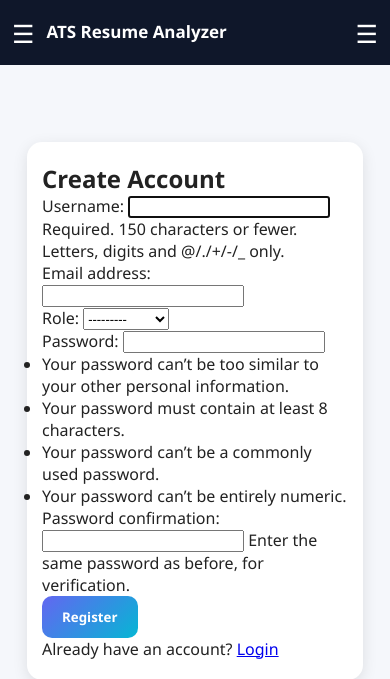
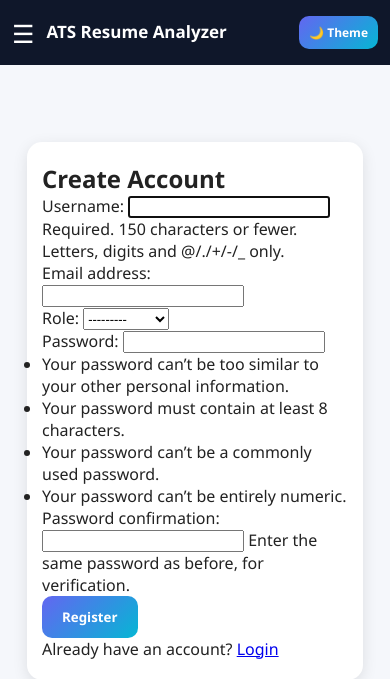
Before and after one commit to siddheshjadhav331-sys/ATS_Resume-Analyzer, a Django app: page /register/ in a window 390 px wide. Shown: the top 679 px of the page. Run offline with Django 5.2, Linux system fonts and the light colour scheme.

Commit message:
Fix navbar theme and hamburger buttons

```diff
--- a/templates/includes/navbar.html
+++ b/templates/includes/navbar.html
@@ -1,11 +1,18 @@
 <nav class="navbar">
 
     <div class="navbar-brand">
-        <button class="menu-toggle" id="menuToggle" type="button">
+
+        <button
+            class="menu-toggle"
+            id="menuToggle"
+            type="button"
+            aria-label="Open menu"
+        >
             ☰
         </button>
 
         <h2>ATS Resume Analyzer</h2>
+
     </div>
 
     <div class="navbar-right">
@@ -17,12 +24,12 @@
         {% endif %}
 
         <button
-    class="menu-toggle"
-    id="menuToggle"
-    type="button"
->
-    ☰
-</button>
+            id="themeToggle"
+            class="btn theme-btn"
+            type="button"
+        >
+            🌙 Theme
+        </button>
 
     </div>
 
```
